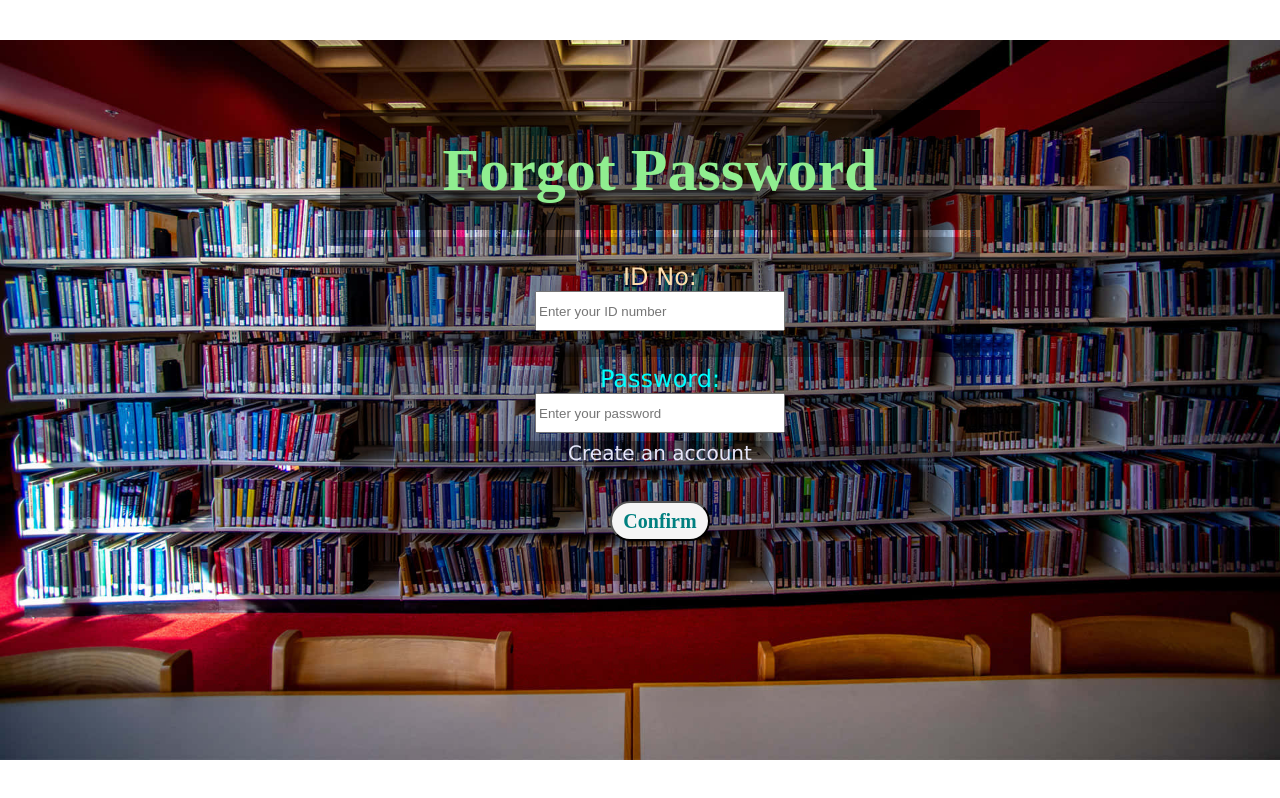
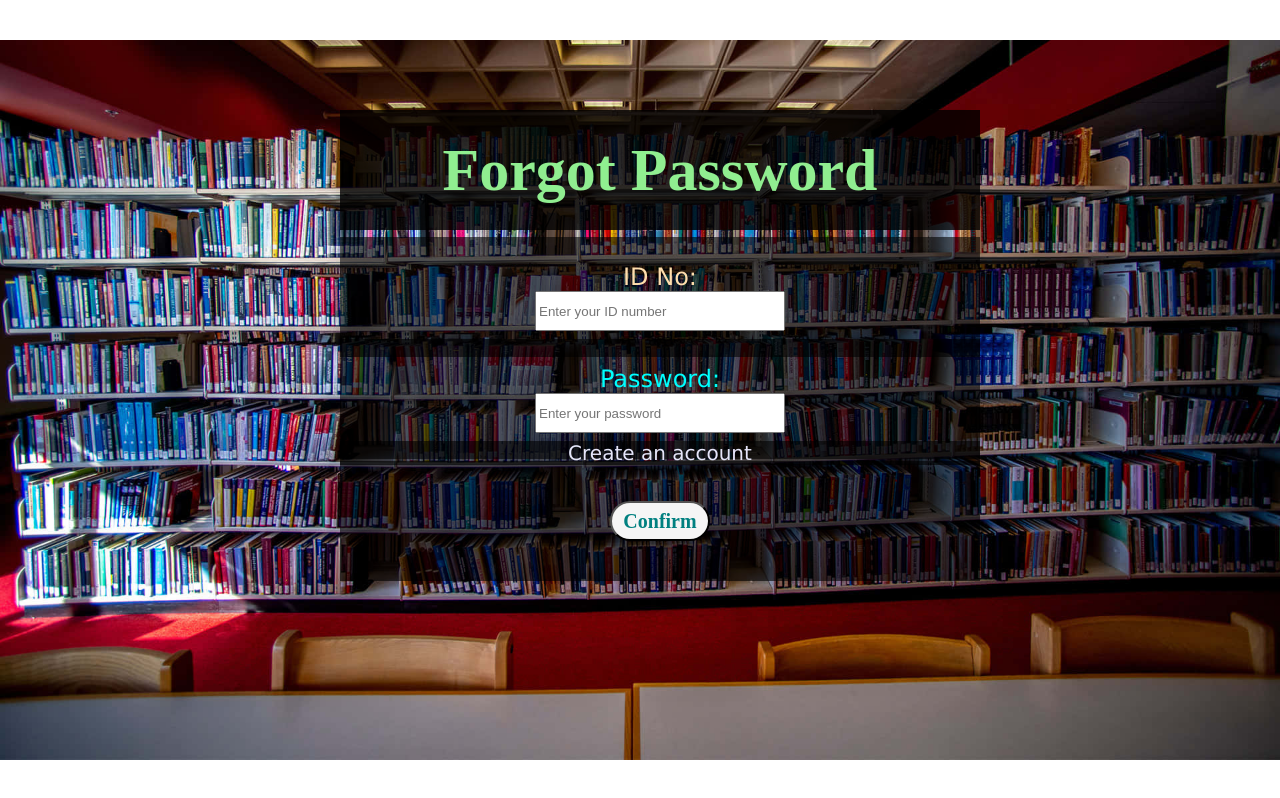
Before and after one commit to yapcentTV/VALS, a plain HTML site: page Forgot Password.html in a window 1280 px wide. Drawn offline with Linux system fonts and the light colour scheme.

Commit message:
Update theme1.css

```diff
--- a/themes3/theme1.css
+++ b/themes3/theme1.css
@@ -16,7 +16,7 @@ body{
 	left: 340;
     width: 50%;
 	height: 15%;
-	background: rgba(0, 0, 0, 0.5);
+	background: rgba(0.1, 0.2, 0.3, 0.8);
 	flex-direction: column;
 	align-items: center;
 	justify-content: center;
@@ -36,7 +36,7 @@ p{
 	left: 330;
     width: 50%;
 	height: 15%;
-	background: rgba(0, 0, 0, 0.3);
+	background: rgba(0.1, 0.2, 0.3, 0.6);
 	flex-direction: column;
 	align-items: center;
 	justify-content: center;
@@ -52,7 +52,7 @@ p{
 	left: 330;
     width: 50%;
 	height: 15%;
-	background: rgba(0, 0, 0, 0.3);
+	background: rgba(0.1, 0.2, 0.3, 0.6);
 	flex-direction: column;
 	align-items: center;
 	justify-content: center;
@@ -67,7 +67,7 @@ p{
 	left: 330;
     width: 50%;
 	height: 3%;
-	background: rgba(0, 0, 0, 0.3);
+	background: rgba(0.1, 0.2, 0.3, 0.6);
 	flex-direction: column;
 	align-items: center;
 	justify-content: center;
@@ -97,7 +97,7 @@ button{
 	left: 340;
     width: 50%;
 	height: 15%;
-	background: rgba(0, 0, 0, 0.3);
+	background: rgba(0.1, 0.2, 0.3, 0.6);
 	flex-direction: column;
 	align-items: center;
 	justify-content: center;
```
